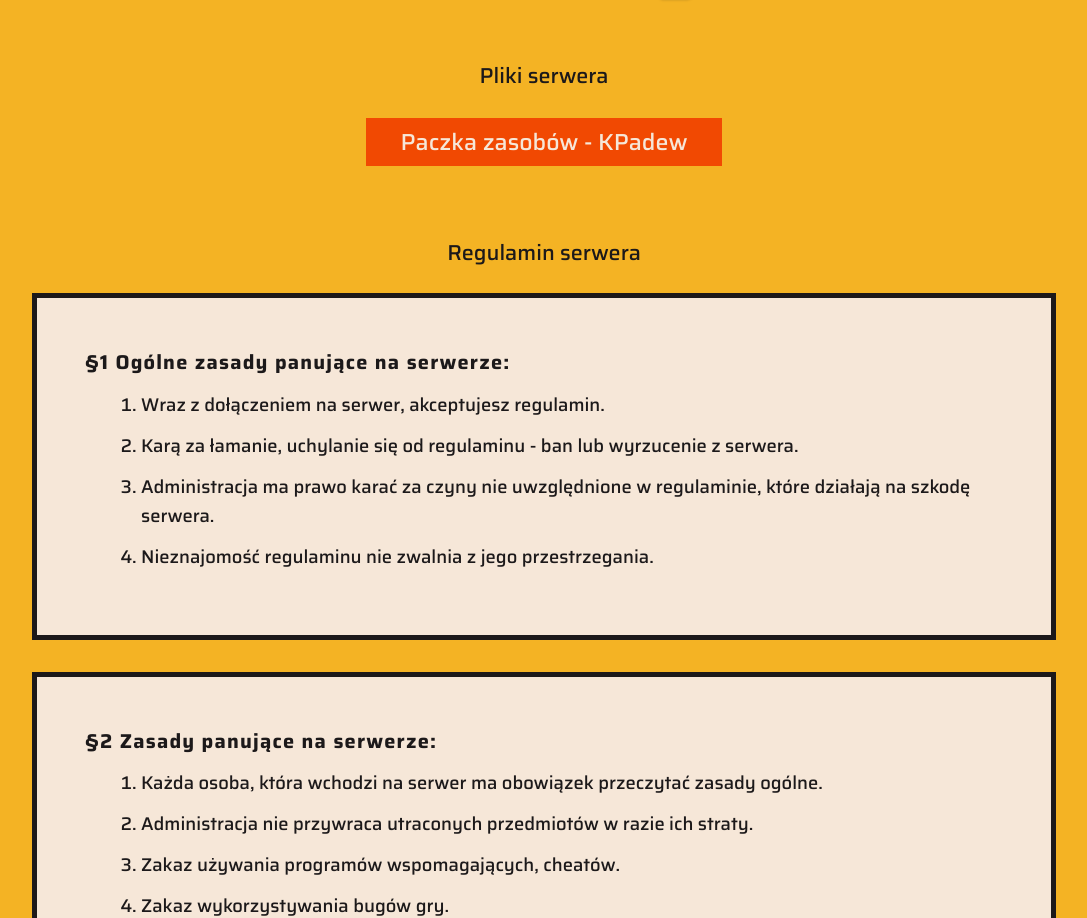
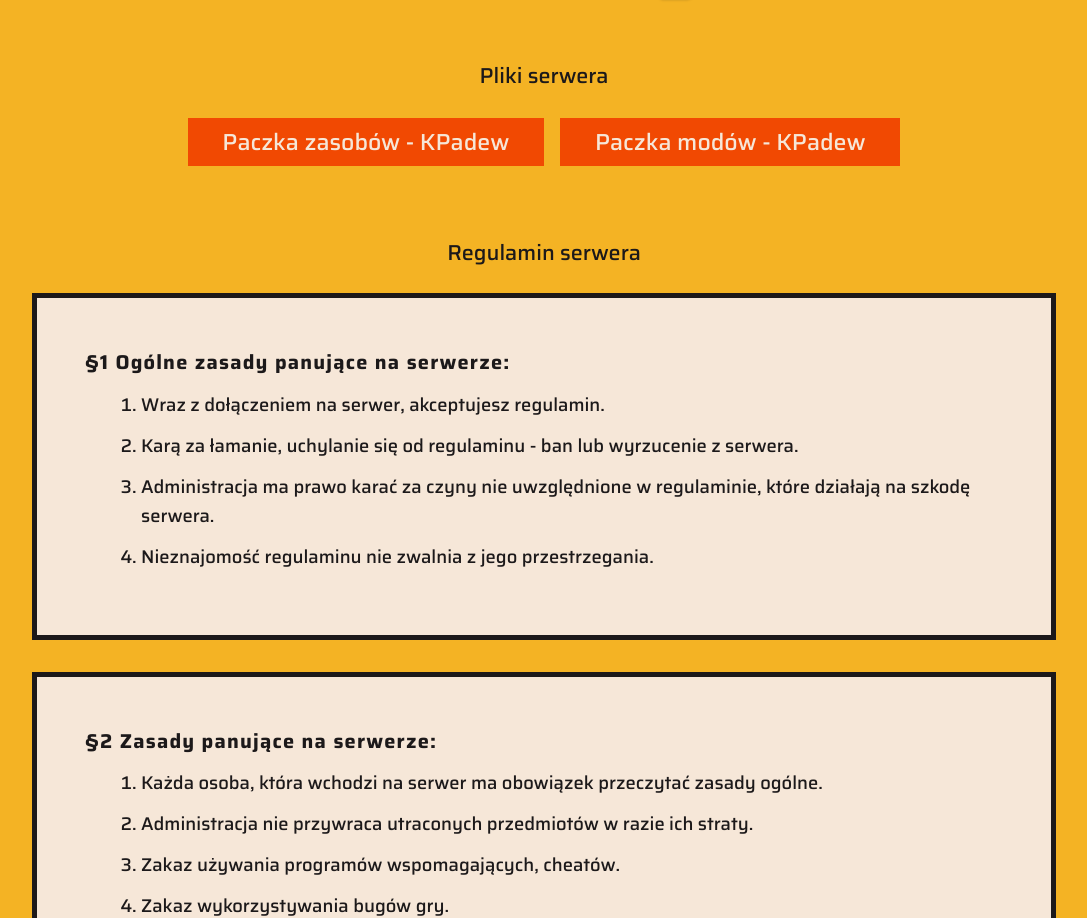
Before and after one commit to Malelus/KwadratowaPadew, a plain HTML site: page index.html in a window 1280 px wide. Shown: the part 8964-9882 px from the top of the page, without its empty margins (96-1183 px from the left). Drawn offline with Linux system fonts and the light colour scheme.

Commit message:
minor content changes

```diff
--- a/index.html
+++ b/index.html
@@ -227,6 +227,9 @@
                 <a href="https://www.dropbox.com/s/h3fjsw27ouyhiey/KPadew.zip?dl=1" title="Paczka zasobów" class="info__link">
                   Paczka zasobów - KPadew
                 </a>
+                <a href="https://www.dropbox.com/s/kwt4fathm201867/KPadew%20-%20Mods.zip?dl=1" title="Paczka modów" class="info__link">
+                  Paczka modów - KPadew
+                </a>
               </article>
               <p class="info__description">Regulamin serwera</p>
               <article class="info__rules"></article>
```
